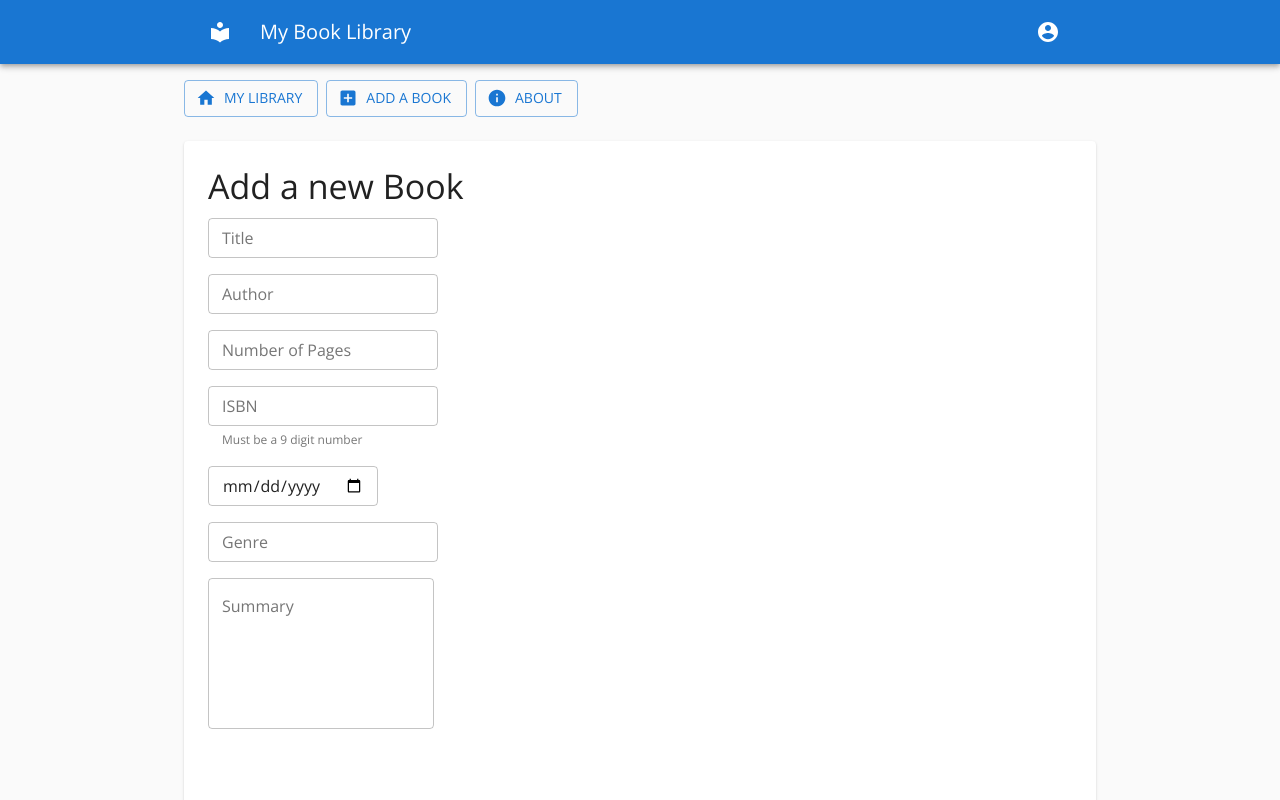
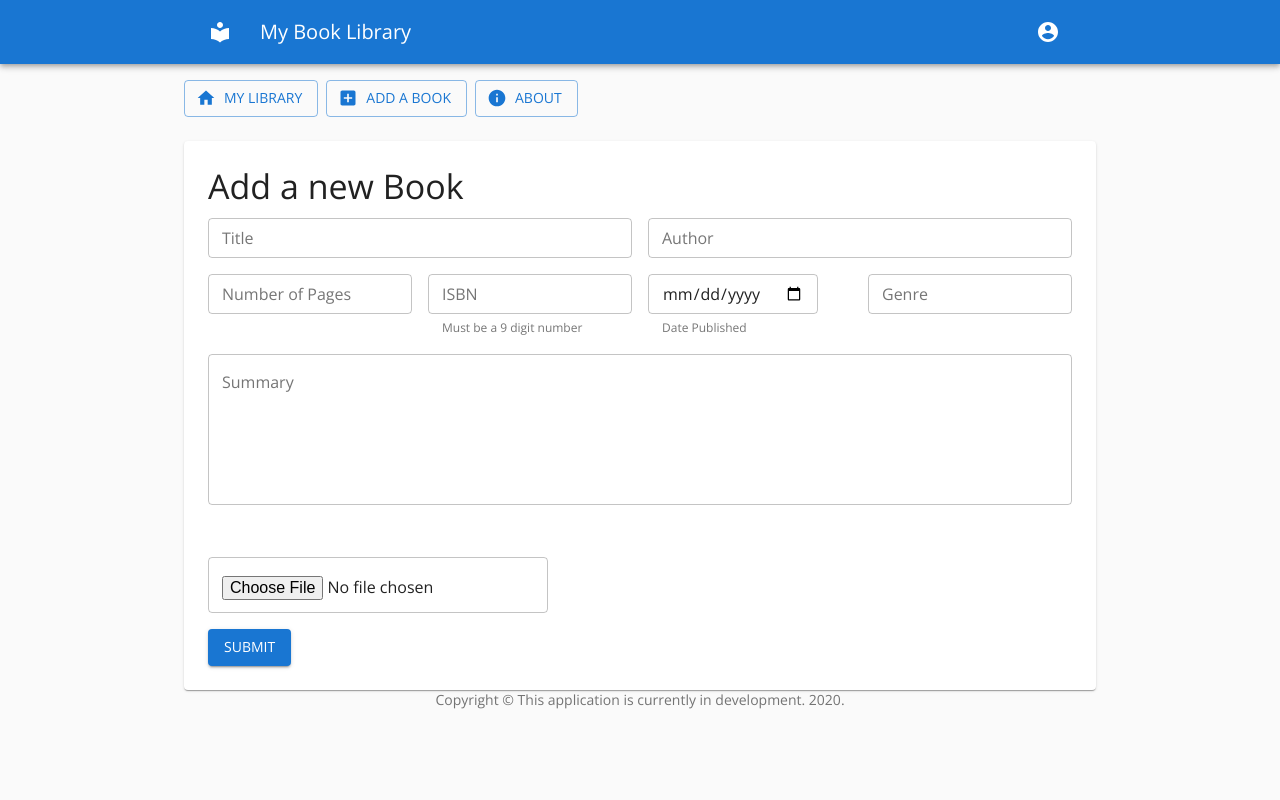
Before and after one commit to gcwiley/my-book-app, a Next.js app: page /create in a window 1280 px wide. Shown: the top 800 px of the page. Built offline with nearby package versions, Linux system fonts and the light colour scheme.

Commit message:
additional code fixes

```diff
--- a/components/Books/BookForm.js
+++ b/components/Books/BookForm.js
@@ -57,81 +57,78 @@ export default function BookForm() {
 
                 <Grid container spacing={2}>
 
-                    <Grid item xs={12}>
+                    <Grid item xs={6}>
                         <TextField
                             label="Title"
                             variant="outlined"
                             size="small"
                             type="text"
                             autoComplete="off"
-
+                            fullWidth
                             name="title"
                             value={book.title}
                             onChange={handleChange}
                         />
                     </Grid>
 
-                    <Grid item xs={12}>
+                    <Grid item xs={6}>
                         <TextField
                             label="Author"
                             variant="outlined"
                             size="small"
                             type="text"
                             autoComplete="off"
-
+                            fullWidth
                             name="author"
                             value={book.author}
                             onChange={handleChange}
                         />
                     </Grid>
 
-                    <Grid item xs={12}>
+                    <Grid item xs={3}>
                         <TextField
                             label="Number of Pages"
                             variant="outlined"
                             size="small"
                             type="number"
-
                             name="number_of_pages"
                             value={book.number_of_pages}
                             onChange={handleChange}
                         />
                     </Grid>
 
-                    <Grid item xs={12}>
+                    <Grid item xs={3}>
                         <TextField
                             label="ISBN"
                             variant="outlined"
                             size="small"
                             type="number"
                             helperText="Must be a 9 digit number"
-
                             name="isbn"
                             value={book.isbn}
                             onChange={handleChange}
                         />
                     </Grid>
 
-                    <Grid item xs={12}>
+                    <Grid item xs={3}>
                         <TextField
                             variant="outlined"
                             size="small"
                             type="date"
-
                             name="date_published"
+                            helperText="Date Published"
                             value={book.date_published}
                             onChange={handleChange}
                         />
                     </Grid>
 
-                    <Grid item xs={12}>
+                    <Grid item xs={3}>
                         <TextField
                             label="Genre"
                             variant="outlined"
                             size="small"
                             type="text"
                             autoComplete="off"
-
                             name="genre"
                             value={book.genre}
                             onChange={handleChange}
@@ -144,16 +141,19 @@ export default function BookForm() {
                             variant="outlined"
                             size="medium"
                             type="text"
+                            placeholder="Please write a short summary of this book."
                             multiline
                             rows={6}
-
+                            fullWidth
                             name="summary"
                             value={book.summary}
                             onChange={handleChange}
                         />
                     </Grid>
 
-                    <img src={mediaPreview} height="300px" />
+                    <Grid item xs={12}>
+                        <img src={mediaPreview} height="200px" />
+                    </Grid>
 
                     <Grid item xs={12}>
                         <TextField
@@ -166,15 +166,15 @@ export default function BookForm() {
                         />
                     </Grid>
 
+                    <Grid item>
                         <Button
-                        variant="outlined"
+                            variant="contained"
                             color="primary"
                             type="submit"
                         >
                             Submit
                         </Button>
-
-
+                    </Grid>
 
                 </Grid>
             </form>
```
Also changed, not shown: pages/[id]/index.js (+11 -2 lines), components/layout/DevMessage.js (added). Lines whose indentation alone changed are shown as unchanged.
